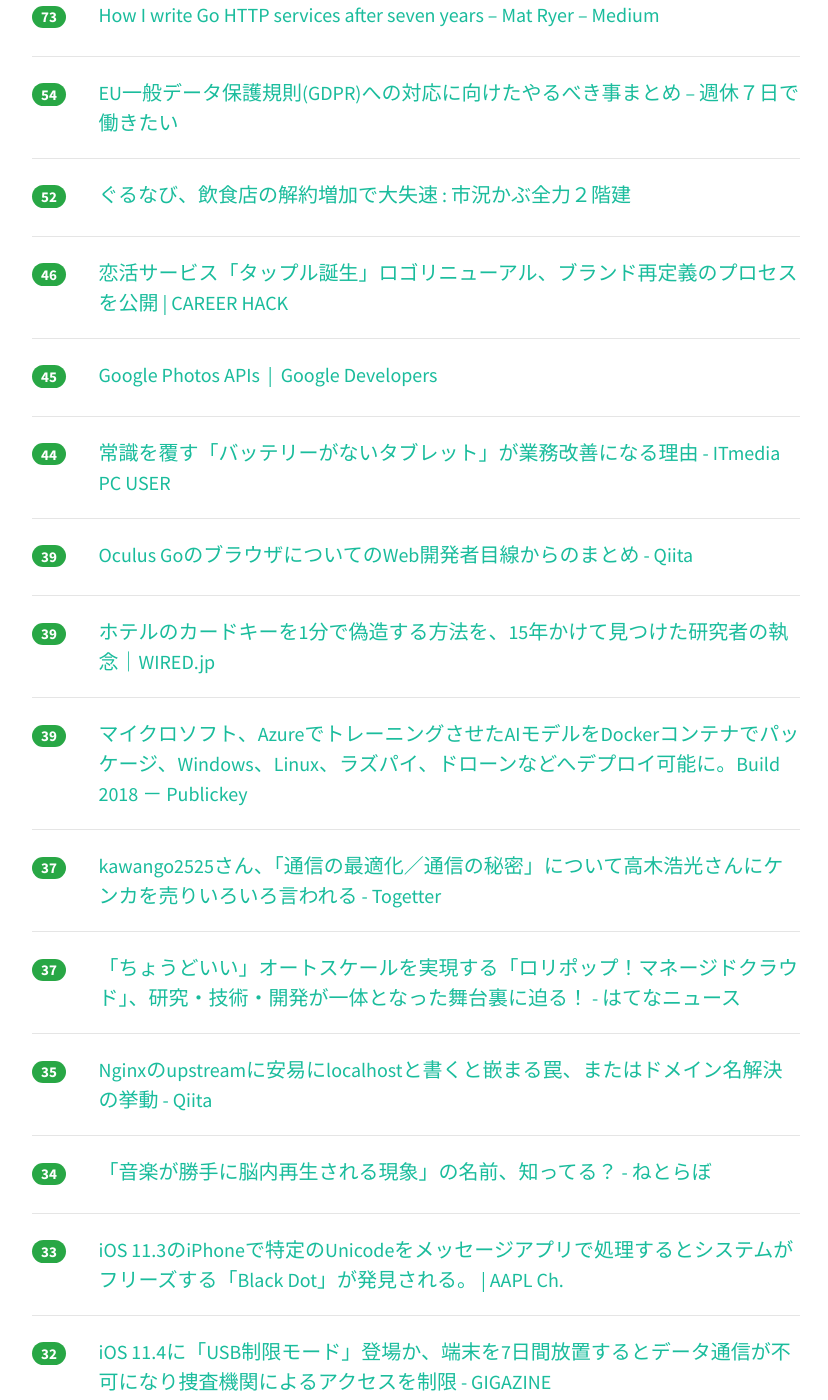
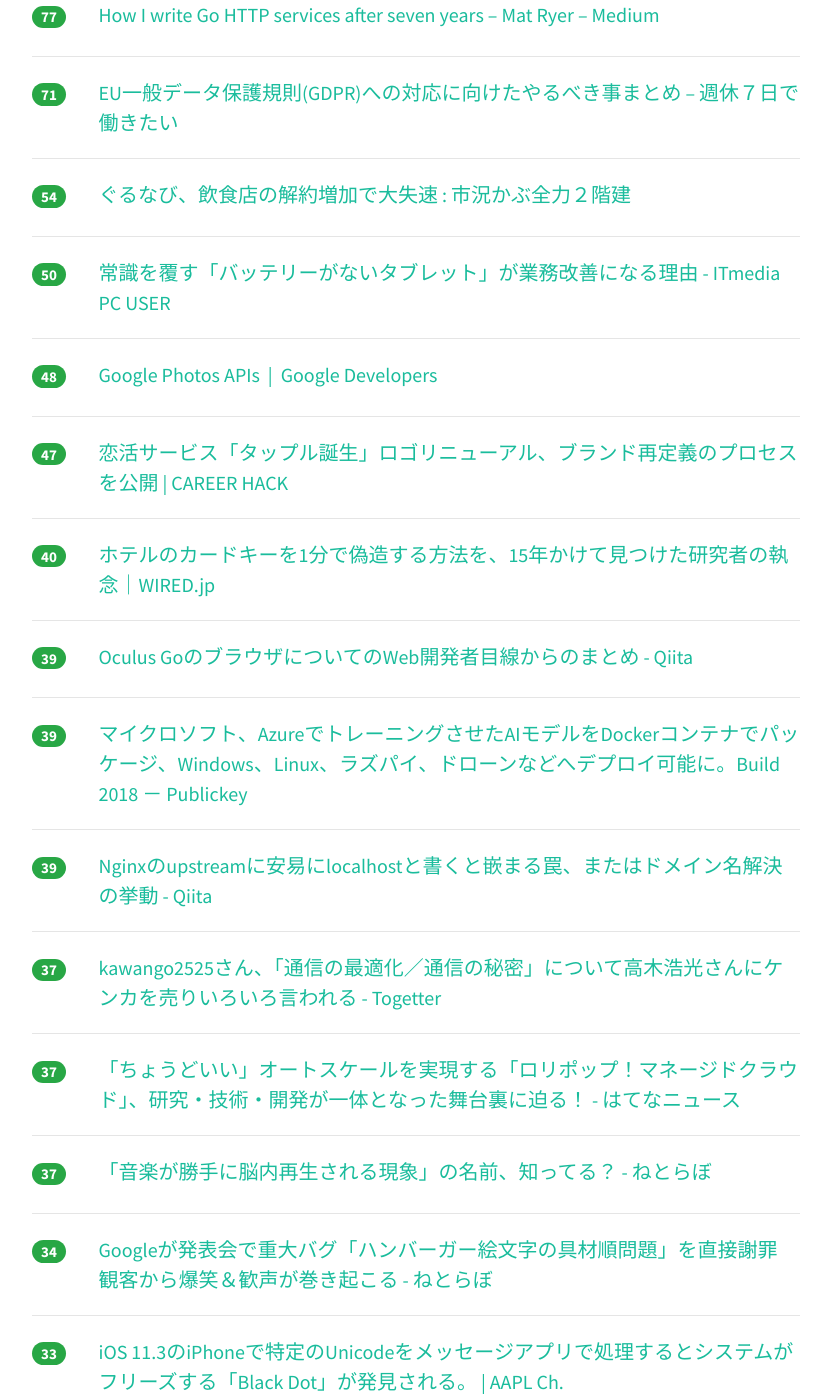
Before and after one commit to yatta47/hatena-matome-site, a Jekyll site: the page built from _posts/2018-05-10-hatena.md, in a window 1280 px wide and 1400 px high, scrolled down 1162 px. Shown: the whole window, without its empty margins (224-1052 px from the left). Built offline with Jekyll 4.4.1, drawn with Linux system fonts in a browser that asks for light colours; nearby versions of some CDN libraries; some of the changed text lies outside the part shown.

Commit message:
Updated 2018-05-10

```diff
--- a/_posts/2018-05-10-hatena.md
+++ b/_posts/2018-05-10-hatena.md
@@ -1,43 +1,43 @@
 ---
 layout: post
 title:  "2018-05-10 はてぶIT"
-date:   2018-05-10 19:01:32
+date:   2018-05-10 20:01:22
 tags: [it-hotentry]
 ---
-61 件のデータあり
+63 件のデータあり
 
 <hr><div class="row">
-<div class="col-1"><span class="badge badge-pill badge-success h2">598</span></div>
+<div class="col-1"><span class="badge badge-pill badge-success h2">638</span></div>
 <div class="col-11"><a href='https://qiita.com/jabba/items/1a49e860a09a613b09d4' target='_blank'>開設後３週間で収益１０万円を得た個人開発サイトでやったことの全部を公開する - Qiita</a></div>
 </div>
 <hr>
 <div class="row">
-<div class="col-1"><span class="badge badge-pill badge-success h2">175</span></div>
+<div class="col-1"><span class="badge badge-pill badge-success h2">211</span></div>
 <div class="col-11"><a href='https://qiita.com/kd9951/items/92cc7bb14c1fbfcb6dab' target='_blank'>就活のためにWEBサービスを作ったら、転職できた以上の価値をもたらしてくれた話 - Qiita</a></div>
 </div>
 <hr>
 <div class="row">
-<div class="col-1"><span class="badge badge-pill badge-success h2">139</span></div>
+<div class="col-1"><span class="badge badge-pill badge-success h2">147</span></div>
 <div class="col-11"><a href='http://d.hatena.ne.jp/kawango/20180510' target='_blank'>かわん、とはなにか。 - はてなポイント３万を使い切るまで死なない日記</a></div>
 </div>
 <hr>
 <div class="row">
-<div class="col-1"><span class="badge badge-pill badge-success h2">122</span></div>
+<div class="col-1"><span class="badge badge-pill badge-success h2">131</span></div>
 <div class="col-11"><a href='https://news.careerconnection.jp/?p=53807' target='_blank'>「残業が多い人は頑張っている人」平成生まれの6割が回答　昭和世代よりも社畜という結果に | キャリコネニュース</a></div>
 </div>
 <hr>
 <div class="row">
-<div class="col-1"><span class="badge badge-pill badge-success h2">114</span></div>
+<div class="col-1"><span class="badge badge-pill badge-success h2">123</span></div>
 <div class="col-11"><a href='http://techlife.cookpad.com/entry/2018/05/10/090000' target='_blank'>AWS Elemental MediaLive を使用したライブ動画配信アプリの基盤開発 - クックパッド開発者ブログ</a></div>
 </div>
 <hr>
 <div class="row">
-<div class="col-1"><span class="badge badge-pill badge-success h2">95</span></div>
+<div class="col-1"><span class="badge badge-pill badge-success h2">104</span></div>
 <div class="col-11"><a href='https://togetter.com/li/1225883' target='_blank'>オトメイトがNintendo Switchに参入することにご立腹な方々 - Togetter</a></div>
 </div>
 <hr>
 <div class="row">
-<div class="col-1"><span class="badge badge-pill badge-success h2">86</span></div>
+<div class="col-1"><span class="badge badge-pill badge-success h2">90</span></div>
 <div class="col-11"><a href='https://coliss.com/articles/build-websites/operation/work/scroll-page-smoothly-by-css-and-javascript.html' target='_blank'>CSSだけでも実装できる！ページ内アンカーやページ上部にアニメーションでスクロールさせるCSS, JavaScriptのまとめ | コリス</a></div>
 </div>
 <hr>
@@ -47,33 +47,38 @@ tags: [it-hotentry]
 </div>
 <hr>
 <div class="row">
-<div class="col-1"><span class="badge badge-pill badge-success h2">73</span></div>
+<div class="col-1"><span class="badge badge-pill badge-success h2">77</span></div>
 <div class="col-11"><a href='https://medium.com/@matryer/37c208122831' target='_blank'>How I write Go HTTP services after seven years – Mat Ryer – Medium</a></div>
 </div>
 <hr>
 <div class="row">
-<div class="col-1"><span class="badge badge-pill badge-success h2">54</span></div>
+<div class="col-1"><span class="badge badge-pill badge-success h2">71</span></div>
 <div class="col-11"><a href='https://blog.craftz.dog/gdpr-a-practical-guide-for-developers-24f94f2fce34' target='_blank'>EU一般データ保護規則(GDPR)への対応に向けたやるべき事まとめ – 週休７日で働きたい</a></div>
 </div>
 <hr>
 <div class="row">
-<div class="col-1"><span class="badge badge-pill badge-success h2">52</span></div>
+<div class="col-1"><span class="badge badge-pill badge-success h2">54</span></div>
 <div class="col-11"><a href='http://kabumatome.doorblog.jp/archives/65918742.html' target='_blank'>ぐるなび、飲食店の解約増加で大失速 : 市況かぶ全力２階建</a></div>
 </div>
 <hr>
 <div class="row">
-<div class="col-1"><span class="badge badge-pill badge-success h2">46</span></div>
+<div class="col-1"><span class="badge badge-pill badge-success h2">50</span></div>
+<div class="col-11"><a href='http://www.itmedia.co.jp/pcuser/articles/1805/09/news001.html' target='_blank'>常識を覆す「バッテリーがないタブレット」が業務改善になる理由 - ITmedia PC USER</a></div>
+</div>
+<hr>
+<div class="row">
+<div class="col-1"><span class="badge badge-pill badge-success h2">48</span></div>
+<div class="col-11"><a href='https://developers.google.com/photos/' target='_blank'>Google Photos APIs  |  Google Developers</a></div>
+</div>
+<hr>
+<div class="row">
+<div class="col-1"><span class="badge badge-pill badge-success h2">47</span></div>
 <div class="col-11"><a href='http://careerhack.en-japan.com/report/detail/959' target='_blank'>恋活サービス「タップル誕生」ロゴリニューアル、ブランド再定義のプロセスを公開 | CAREER HACK</a></div>
 </div>
 <hr>
 <div class="row">
-<div class="col-1"><span class="badge badge-pill badge-success h2">45</span></div>
-<div class="col-11"><a href='https://developers.google.com/photos/' target='_blank'>Google Photos APIs  |  Google Developers</a></div>
-</div>
-<hr>
-<div class="row">
-<div class="col-1"><span class="badge badge-pill badge-success h2">44</span></div>
-<div class="col-11"><a href='http://www.itmedia.co.jp/pcuser/articles/1805/09/news001.html' target='_blank'>常識を覆す「バッテリーがないタブレット」が業務改善になる理由 - ITmedia PC USER</a></div>
+<div class="col-1"><span class="badge badge-pill badge-success h2">40</span></div>
+<div class="col-11"><a href='https://wired.jp/2018/05/09/hackers-spoof-hotel-master-keys/' target='_blank'>ホテルのカードキーを1分で偽造する方法を、15年かけて見つけた研究者の執念｜WIRED.jp</a></div>
 </div>
 <hr>
 <div class="row">
@@ -83,12 +88,12 @@ tags: [it-hotentry]
 <hr>
 <div class="row">
 <div class="col-1"><span class="badge badge-pill badge-success h2">39</span></div>
-<div class="col-11"><a href='https://wired.jp/2018/05/09/hackers-spoof-hotel-master-keys/' target='_blank'>ホテルのカードキーを1分で偽造する方法を、15年かけて見つけた研究者の執念｜WIRED.jp</a></div>
+<div class="col-11"><a href='https://www.publickey1.jp/blog/18/azureaidockerwindowslinuxbuild_2018.html' target='_blank'>マイクロソフト、AzureでトレーニングさせたAIモデルをDockerコンテナでパッケージ、Windows、Linux、ラズパイ、ドローンなどへデプロイ可能に。Build 2018 － Publickey</a></div>
 </div>
 <hr>
 <div class="row">
 <div class="col-1"><span class="badge badge-pill badge-success h2">39</span></div>
-<div class="col-11"><a href='https://www.publickey1.jp/blog/18/azureaidockerwindowslinuxbuild_2018.html' target='_blank'>マイクロソフト、AzureでトレーニングさせたAIモデルをDockerコンテナでパッケージ、Windows、Linux、ラズパイ、ドローンなどへデプロイ可能に。Build 2018 － Publickey</a></div>
+<div class="col-11"><a href='https://qiita.com/yokomotod/items/46229f0fafd95eb7d867' target='_blank'>Nginxのupstreamに安易にlocalhostと書くと嵌まる罠、またはドメイン名解決の挙動 - Qiita</a></div>
 </div>
 <hr>
 <div class="row">
@@ -102,18 +107,28 @@ tags: [it-hotentry]
 </div>
 <hr>
 <div class="row">
-<div class="col-1"><span class="badge badge-pill badge-success h2">35</span></div>
-<div class="col-11"><a href='https://qiita.com/yokomotod/items/46229f0fafd95eb7d867' target='_blank'>Nginxのupstreamに安易にlocalhostと書くと嵌まる罠、またはドメイン名解決の挙動 - Qiita</a></div>
+<div class="col-1"><span class="badge badge-pill badge-success h2">37</span></div>
+<div class="col-11"><a href='http://nlab.itmedia.co.jp/nl/articles/1805/09/news088.html' target='_blank'>「音楽が勝手に脳内再生される現象」の名前、知ってる？ - ねとらぼ</a></div>
 </div>
 <hr>
 <div class="row">
 <div class="col-1"><span class="badge badge-pill badge-success h2">34</span></div>
-<div class="col-11"><a href='http://nlab.itmedia.co.jp/nl/articles/1805/09/news088.html' target='_blank'>「音楽が勝手に脳内再生される現象」の名前、知ってる？ - ねとらぼ</a></div>
+<div class="col-11"><a href='http://nlab.itmedia.co.jp/nl/articles/1805/10/news092.html' target='_blank'>Googleが発表会で重大バグ「ハンバーガー絵文字の具材順問題」を直接謝罪　観客から爆笑＆歓声が巻き起こる - ねとらぼ</a></div>
 </div>
 <hr>
 <div class="row">
 <div class="col-1"><span class="badge badge-pill badge-success h2">33</span></div>
 <div class="col-11"><a href='https://applech2.com/archives/20180509-iphone-crash-unicode-black-bug.html' target='_blank'>iOS 11.3のiPhoneで特定のUnicodeをメッセージアプリで処理するとシステムがフリーズする「Black Dot」が発見される。 | AAPL Ch.</a></div>
+</div>
+<hr>
+<div class="row">
+<div class="col-1"><span class="badge badge-pill badge-success h2">33</span></div>
+<div class="col-11"><a href='http://tech.nikkeibp.co.jp/atcl/nxt/column/18/00138/042700059/' target='_blank'>クラウドエンジニアが理解できない、メインフレームのしがらみ | 日経 xTECH（クロステック）</a></div>
+</div>
+<hr>
+<div class="row">
+<div class="col-1"><span class="badge badge-pill badge-success h2">32</span></div>
+<div class="col-11"><a href='https://inside.pixiv.blog/catatsuy/4091' target='_blank'>pixivのHTTP/2有効化の軌跡 - pixiv inside</a></div>
 </div>
 <hr>
 <div class="row">
@@ -127,13 +142,13 @@ tags: [it-hotentry]
 </div>
 <hr>
 <div class="row">
-<div class="col-1"><span class="badge badge-pill badge-success h2">31</span></div>
+<div class="col-1"><span class="badge badge-pill badge-success h2">32</span></div>
 <div class="col-11"><a href='https://ashleynolan.co.uk/blog/frontend-tooling-survey-2018-results' target='_blank'>The Front-End Tooling Survey 2018 - Results - AshleyNolan.co.uk - Blog and Portfolio for Ashley Nolan</a></div>
 </div>
 <hr>
 <div class="row">
-<div class="col-1"><span class="badge badge-pill badge-success h2">31</span></div>
-<div class="col-11"><a href='http://tech.nikkeibp.co.jp/atcl/nxt/column/18/00138/042700059/' target='_blank'>クラウドエンジニアが理解できない、メインフレームのしがらみ | 日経 xTECH（クロステック）</a></div>
+<div class="col-1"><span class="badge badge-pill badge-success h2">32</span></div>
+<div class="col-11"><a href='https://japan.zdnet.com/article/35118932/' target='_blank'>主要OSに共通の脆弱性が発覚--「Windows」「macOS」「Linux」などに影響 - ZDNet Japan</a></div>
 </div>
 <hr>
 <div class="row">
@@ -147,23 +162,23 @@ tags: [it-hotentry]
 </div>
 <hr>
 <div class="row">
+<div class="col-1"><span class="badge badge-pill badge-success h2">29</span></div>
+<div class="col-11"><a href='https://cocopon.me/blog/2018/05/pwa-llumino-dev/' target='_blank'>実践PWA：光る電卓「Llumino PWA」の開発と技術解説 - ここぽんのーと</a></div>
+</div>
+<hr>
+<div class="row">
 <div class="col-1"><span class="badge badge-pill badge-success h2">28</span></div>
 <div class="col-11"><a href='https://techblog.yahoo.co.jp/event/bonfire_design_3/' target='_blank'>新規事業から大規模事業まで！デザインシステムへの向き合い方とは？ - Bonfire Design #3 レポート - Yahoo! JAPAN Tech Blog</a></div>
 </div>
 <hr>
 <div class="row">
 <div class="col-1"><span class="badge badge-pill badge-success h2">28</span></div>
-<div class="col-11"><a href='https://forest.watch.impress.co.jp/docs/news/1120921.html' target='_blank'>Microsoft、Linux/Macでも使える「Microsoft Edge」VMを更新 ～「April 2018 Update」に - 窓の杜</a></div>
+<div class="col-11"><a href='https://iphone-mania.jp/news-211742/' target='_blank'>Apple、ユーザーの位置情報を収集・送信するアプリをAppStoreから削除 - iPhone Mania</a></div>
 </div>
 <hr>
 <div class="row">
 <div class="col-1"><span class="badge badge-pill badge-success h2">28</span></div>
-<div class="col-11"><a href='https://japan.zdnet.com/article/35118932/' target='_blank'>主要OSに共通の脆弱性が発覚--「Windows」「macOS」「Linux」などに影響 - ZDNet Japan</a></div>
-</div>
-<hr>
-<div class="row">
-<div class="col-1"><span class="badge badge-pill badge-success h2">28</span></div>
-<div class="col-11"><a href='https://cocopon.me/blog/2018/05/pwa-llumino-dev/' target='_blank'>実践PWA：光る電卓「Llumino PWA」の開発と技術解説 - ここぽんのーと</a></div>
+<div class="col-11"><a href='https://forest.watch.impress.co.jp/docs/news/1120921.html' target='_blank'>Microsoft、Linux/Macでも使える「Microsoft Edge」VMを更新 ～「April 2018 Update」に - 窓の杜</a></div>
 </div>
 <hr>
 <div class="row">
@@ -173,17 +188,7 @@ tags: [it-hotentry]
 <hr>
 <div class="row">
 <div class="col-1"><span class="badge badge-pill badge-success h2">27</span></div>
-<div class="col-11"><a href='https://iphone-mania.jp/news-211742/' target='_blank'>Apple、ユーザーの位置情報を収集・送信するアプリをAppStoreから削除 - iPhone Mania</a></div>
-</div>
-<hr>
-<div class="row">
-<div class="col-1"><span class="badge badge-pill badge-success h2">27</span></div>
-<div class="col-11"><a href='http://nlab.itmedia.co.jp/nl/articles/1805/10/news092.html' target='_blank'>Googleが発表会で重大バグ「ハンバーガー絵文字の具材順問題」を直接謝罪　観客から爆笑＆歓声が巻き起こる - ねとらぼ</a></div>
-</div>
-<hr>
-<div class="row">
-<div class="col-1"><span class="badge badge-pill badge-success h2">26</span></div>
-<div class="col-11"><a href='https://inside.pixiv.blog/catatsuy/4091' target='_blank'>pixivのHTTP/2有効化の軌跡 - pixiv inside</a></div>
+<div class="col-11"><a href='https://www3.nhk.or.jp/news/html/20180510/k10011433821000.html' target='_blank'>新ＳＭＳ ソフトバンクで“メール消えた” 報告相次ぐ | NHKニュース</a></div>
 </div>
 <hr>
 <div class="row">
@@ -208,6 +213,11 @@ tags: [it-hotentry]
 <hr>
 <div class="row">
 <div class="col-1"><span class="badge badge-pill badge-success h2">25</span></div>
+<div class="col-11"><a href='https://www.gizmodo.jp/2018/05/cause-of-uber-death-accident.html' target='_blank'>Uber自動運転車の死亡事故、原因はあえて感度を下げたソフトウェアにあった | ギズモード・ジャパン</a></div>
+</div>
+<hr>
+<div class="row">
+<div class="col-1"><span class="badge badge-pill badge-success h2">25</span></div>
 <div class="col-11"><a href='https://gigazine.net/news/20180509-google-duplex-ai-phone-system/' target='_blank'>Googleは「電話で人間と自然に会話をしてタスクを完了するAI」を開発している - GIGAZINE</a></div>
 </div>
 <hr>
@@ -223,17 +233,17 @@ tags: [it-hotentry]
 <hr>
 <div class="row">
 <div class="col-1"><span class="badge badge-pill badge-success h2">24</span></div>
-<div class="col-11"><a href='https://www.gizmodo.jp/2018/05/cause-of-uber-death-accident.html' target='_blank'>Uber自動運転車の死亡事故、原因はあえて感度を下げたソフトウェアにあった | ギズモード・ジャパン</a></div>
-</div>
-<hr>
-<div class="row">
-<div class="col-1"><span class="badge badge-pill badge-success h2">24</span></div>
 <div class="col-11"><a href='https://www.gizmodo.jp/2018/05/the-best-and-worst-of-google-i-o-2018-so-far.html' target='_blank'>Google I/O 2018で発表された、良かったもの・悪かったものを総まとめ #io18 | ギズモード・ジャパン</a></div>
 </div>
 <hr>
 <div class="row">
 <div class="col-1"><span class="badge badge-pill badge-success h2">24</span></div>
 <div class="col-11"><a href='https://japan.cnet.com/article/35118902/' target='_blank'>グーグル、VRツアーを簡単に作れる「Tour Creator」を発表 - CNET Japan</a></div>
+</div>
+<hr>
+<div class="row">
+<div class="col-1"><span class="badge badge-pill badge-success h2">23</span></div>
+<div class="col-11"><a href='https://applech2.com/archives/20180510-steam-support-iphone-and-ipad-appletv-to-host-mac.html' target='_blank'>Valve、MacやPC内にあるゲームをiPhoneやiPad, Apple TV, Androidデバイスで利用することが出来る新しいアプリ「Steam Link」をリリースすると発表。 | AAPL Ch.</a></div>
 </div>
 <hr>
 <div class="row">
@@ -244,11 +254,6 @@ tags: [it-hotentry]
 <div class="row">
 <div class="col-1"><span class="badge badge-pill badge-success h2">22</span></div>
 <div class="col-11"><a href='https://www.publickey1.jp/blog/18/azuredockeracr_buildbuild_2018.html' target='_blank'>マイクロソフト、Azure上でDockerコンテナの自動ビルドを実行する「ACR Build」リリース。Build 2018 － Publickey</a></div>
-</div>
-<hr>
-<div class="row">
-<div class="col-1"><span class="badge badge-pill badge-success h2">22</span></div>
-<div class="col-11"><a href='https://applech2.com/archives/20180510-steam-support-iphone-and-ipad-appletv-to-host-mac.html' target='_blank'>Valve、MacやPC内にあるゲームをiPhoneやiPad, Apple TV, Androidデバイスで利用することが出来る新しいアプリ「Steam Link」をリリースすると発表。 | AAPL Ch.</a></div>
 </div>
 <hr>
 <div class="row">
@@ -267,6 +272,11 @@ tags: [it-hotentry]
 </div>
 <hr>
 <div class="row">
+<div class="col-1"><span class="badge badge-pill badge-success h2">20</span></div>
+<div class="col-11"><a href='http://blog.nicovideo.jp/niconews/73053.html' target='_blank'>他社流出パスワードを用いた不正ログインについて(2018/05)|ニコニコインフォ</a></div>
+</div>
+<hr>
+<div class="row">
 <div class="col-1"><span class="badge badge-pill badge-success h2">19</span></div>
 <div class="col-11"><a href='https://www.mozilla.org/en-US/firefox/60.0/releasenotes/' target='_blank'>Firefox — Notes (60.0) — Mozilla</a></div>
 </div>
@@ -279,11 +289,6 @@ tags: [it-hotentry]
 <div class="row">
 <div class="col-1"><span class="badge badge-pill badge-success h2">18</span></div>
 <div class="col-11"><a href='http://yoshiori.hatenablog.com/entry/2018/05/09/195853' target='_blank'>Immutable Infrastructure から Microservices を経て Chaos Engineering への流れ - 宇宙行きたい</a></div>
-</div>
-<hr>
-<div class="row">
-<div class="col-1"><span class="badge badge-pill badge-success h2">17</span></div>
-<div class="col-11"><a href='https://www3.nhk.or.jp/news/html/20180510/k10011433821000.html' target='_blank'>新ＳＭＳ ソフトバンクで“メール消えた” 報告相次ぐ | NHKニュース</a></div>
 </div>
 <hr>
 <div class="row">
@@ -302,12 +307,17 @@ tags: [it-hotentry]
 </div>
 <hr>
 <div class="row">
+<div class="col-1"><span class="badge badge-pill badge-success h2">15</span></div>
+<div class="col-11"><a href='https://pc.watch.impress.co.jp/docs/news/1121003.html' target='_blank'>Windows 10 RS5でクリップボードが大改良。履歴利用やPC間でやりとり可能に - PC Watch</a></div>
+</div>
+<hr>
+<div class="row">
+<div class="col-1"><span class="badge badge-pill badge-success h2">15</span></div>
+<div class="col-11"><a href='http://www.itmedia.co.jp/news/articles/1805/10/news118.html' target='_blank'>大幅減益のカドカワ、ニコ動で苦戦 - ITmedia NEWS</a></div>
+</div>
+<hr>
+<div class="row">
 <div class="col-1"><span class="badge badge-pill badge-success h2">14</span></div>
 <div class="col-11"><a href='https://www.lifehacker.jp/2018/05/mac_finder_extension.html' target='_blank'>拡張子をまとめて変換する方法。MacのFinderなら手間や時間をかけず一括変換できます | ライフハッカー［日本版］</a></div>
 </div>
 <hr>
-<div class="row">
-<div class="col-1"><span class="badge badge-pill badge-success h2">14</span></div>
-<div class="col-11"><a href='https://pc.watch.impress.co.jp/docs/news/1121003.html' target='_blank'>Windows 10 RS5でクリップボードが大改良。履歴利用やPC間でやりとり可能に - PC Watch</a></div>
-</div>
-<hr>
```
